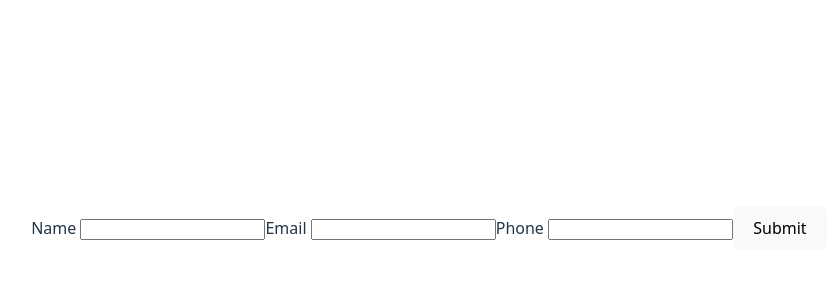
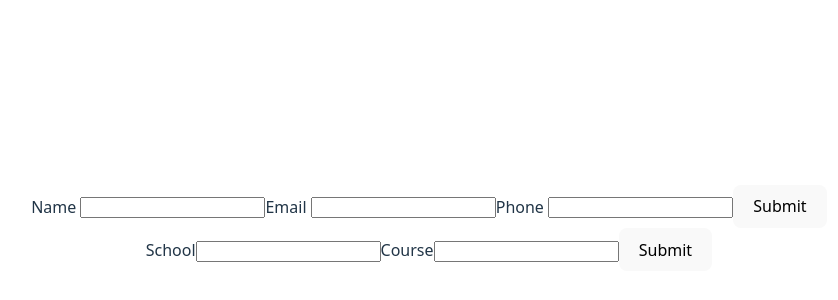
Before and after one commit to nzubeifechukwu/cv-application, a React (Vite) app: page / in a window 1280 px wide. Shown: the part 172-472 px from the top of the page, without its empty margins (211-1049 px from the left). Built offline with nearby package versions, Linux system fonts and the light colour scheme.

Commit message:
Create Education component

```diff
--- a/src/App.jsx
+++ b/src/App.jsx
@@ -1,10 +1,12 @@
 import "./App.css";
+import EducationList from "./components/EducationList";
 import General from "./components/General";
 
 function App() {
   return (
     <>
       <General />
+      <EducationList />
     </>
   );
 }
--- /dev/null
+++ b/src/components/EducationList.jsx
@@ -0,0 +1,59 @@
+import { useState } from "react";
+// import { educationDetails } from "../utils/data";
+
+function EducationItem() {
+  const [education, setEducation] = useState({
+    // id: initId,
+    school: "",
+    course: "",
+  });
+  const [edited, setEdited] = useState(false);
+
+  function handleSchoolInput(e) {
+    setEducation({ ...education, school: e.target.value });
+    // educationDetails[education.id] = education; // Update educationDetails after editing
+    // educationDetails.splice(education.id, 1, education);
+  }
+
+  function handleCourseInput(e) {
+    setEducation({ ...education, course: e.target.value });
+    // educationDetails[education.id] = education; // Update educationDetails after editing
+    // educationDetails.splice(education.id, 1, education);
+  }
+
+  return (
+    <>
+      {edited ? (
+        <article>
+          <h3>{`${education.school}: ${education.course}`}</h3>
+          <button onClick={() => setEdited(!edited)}>Edit</button>
+        </article>
+      ) : (
+        <form onSubmit={(e) => e.preventDefault()}>
+          <label htmlFor="">School</label>
+          <input
+            type="text"
+            value={education.school}
+            onChange={(e) => handleSchoolInput(e)}
+          />
+          <label htmlFor="">Course</label>
+          <input
+            type="text"
+            value={education.course}
+            onChange={(e) => handleCourseInput(e)}
+          />
+          <button onClick={() => setEdited(!edited)}>Submit</button>
+        </form>
+      )}
+    </>
+  );
+}
+
+export default function EducationList() {
+  // console.log(educationDetails);
+  return (
+    <section>
+      <EducationItem />
+    </section>
+  );
+}
--- /dev/null
+++ b/src/utils/data.js
@@ -0,0 +1,4 @@
+export const educationDetails = [
+  { id: 0, school: "UNN", course: "EE" },
+  { id: 1, school: "TOP", course: "SE" },
+];
```
Also changed, not shown: src/components/Education.jsx (deleted).
